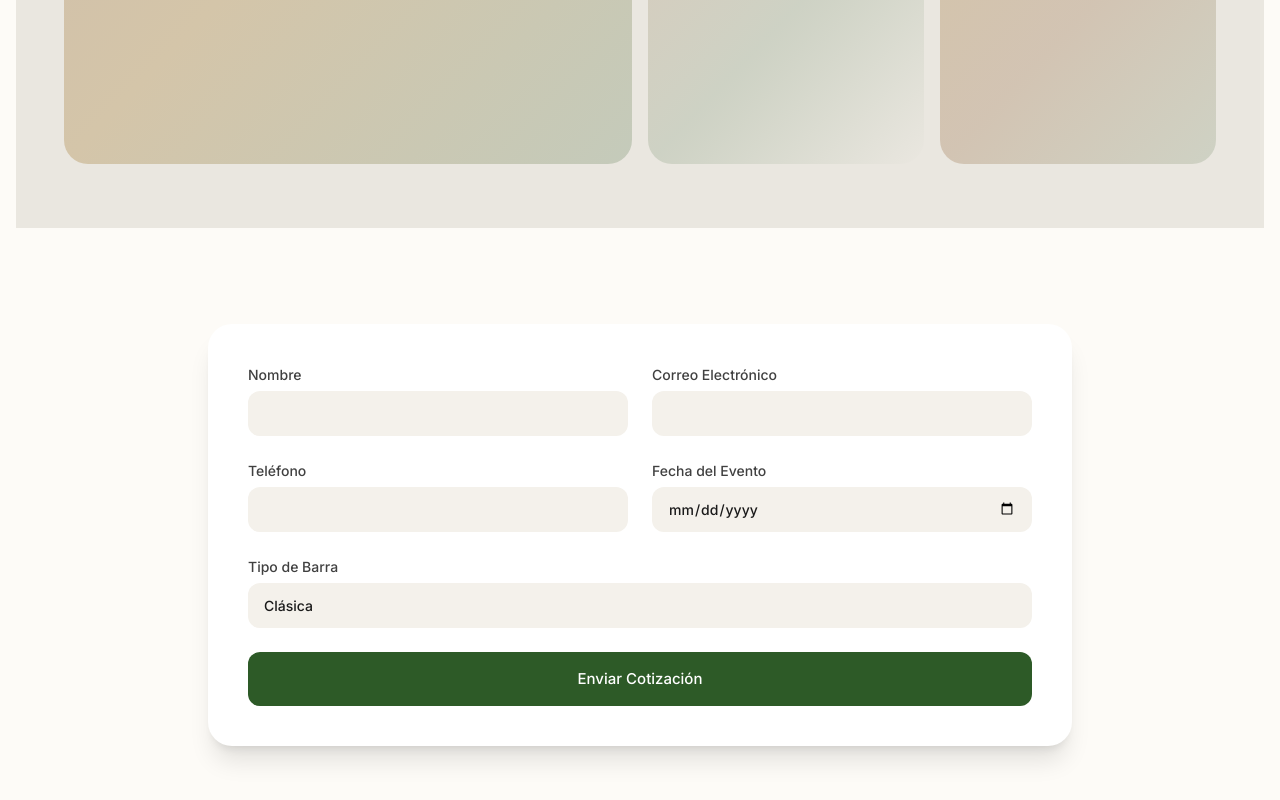
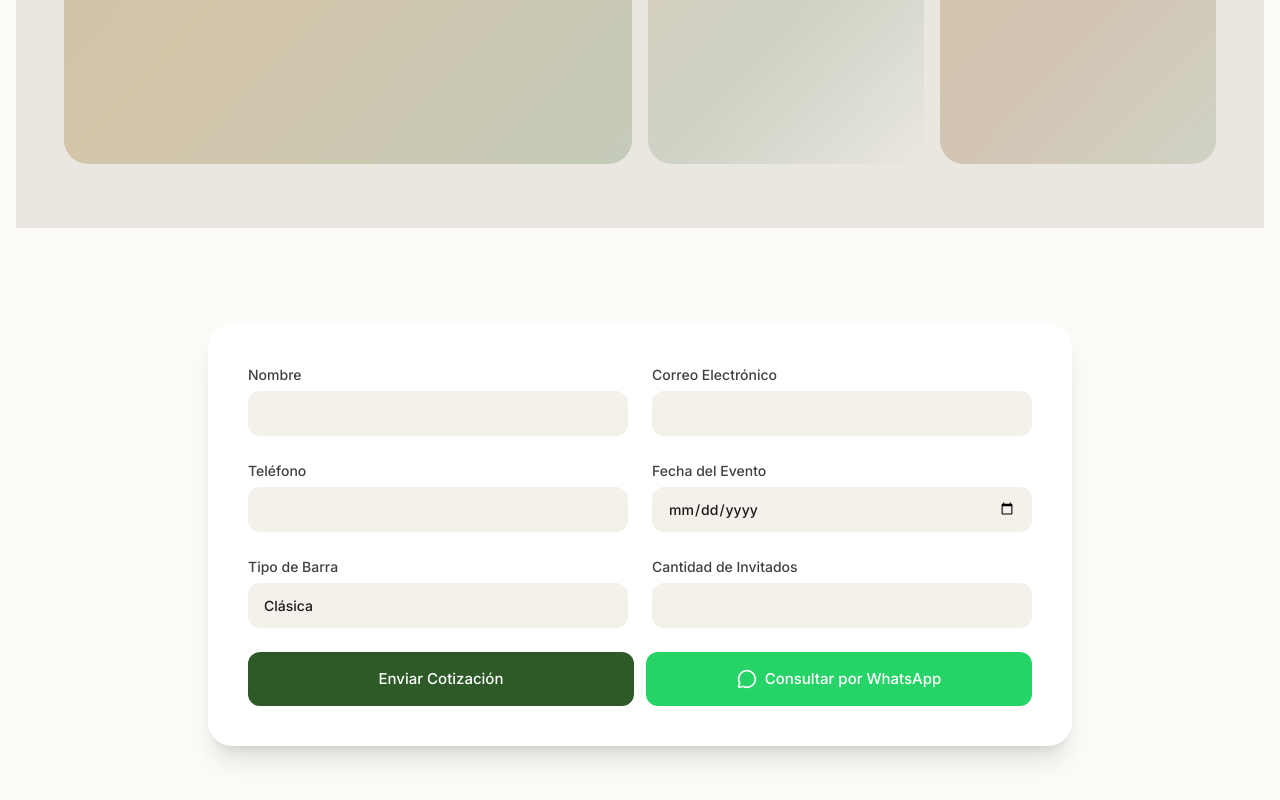
Before and after one commit to JeremiasBustos02/entre-tragos-v2, a React (Vite) app: page / in a window 1280 px wide. Shown: the part 2404-3204 px from the top of the page. Built offline with nearby package versions, Linux system fonts and the light colour scheme.

Commit message:
feat: contactform se maneja con formspree y se añadio btn whatsapp

```diff
--- a/src/app/components/ContactForm.tsx
+++ b/src/app/components/ContactForm.tsx
@@ -1,20 +1,25 @@
 import { useState, type ChangeEvent, type FormEvent } from 'react';
-import { Loader2 } from 'lucide-react';
+import { CheckCircle2, Loader2, MessageCircle } from 'lucide-react';
 
 import { BAR_TYPES } from '../types/contact';
 import type { FormState } from '../types/contact';
+
+const FORMSPREE_ENDPOINT = 'https://formspree.io/f/YOUR_FORM_ID';
 
 const INITIAL_FORM_STATE: FormState = {
   name: '',
   email: '',
   phone: '',
   eventDate: '',
+  guestCount: '',
   barType: 'clasica',
 };
 
 export default function ContactForm() {
   const [formData, setFormData] = useState<FormState>(INITIAL_FORM_STATE);
   const [isSubmitting, setIsSubmitting] = useState(false);
+  const [isSuccess, setIsSuccess] = useState(false);
+  const [submitError, setSubmitError] = useState<string | null>(null);
 
   const handleInputChange = (
     e: ChangeEvent<HTMLInputElement | HTMLSelectElement>,
@@ -23,15 +28,85 @@ export default function ContactForm() {
     setFormData((prev) => ({ ...prev, [name]: value }));
   };
 
-  const handleSubmit = (e: FormEvent<HTMLFormElement>) => {
+  const handleSubmit = async (e: FormEvent<HTMLFormElement>) => {
     e.preventDefault();
     setIsSubmitting(true);
+    setSubmitError(null);
 
-    setTimeout(() => {
+    try {
+      const response = await fetch(FORMSPREE_ENDPOINT, {
+        method: 'POST',
+        headers: { 'Content-Type': 'application/json' },
+        body: JSON.stringify(formData),
+      });
+
+      if (!response.ok) {
+        throw new Error('Error al enviar la solicitud');
+      }
+
+      setIsSuccess(true);
       setFormData(INITIAL_FORM_STATE);
+    } catch (error) {
+      setSubmitError(
+        error instanceof Error ? error.message : 'Ocurrió un error inesperado',
+      );
+    } finally {
       setIsSubmitting(false);
-    }, 2000);
+    }
   };
+
+  const handleWhatsAppOpen = () => {
+    const barLabel =
+      BAR_TYPES.find((b) => b.value === formData.barType)?.label ?? '';
+
+    const message = [
+      'Hola, me gustaría cotizar un evento.',
+      `Nombre: ${formData.name}`,
+      `Barra: ${barLabel}`,
+      `Invitados: ${formData.guestCount}`,
+      `Fecha: ${formData.eventDate}`,
+    ]
+      .filter(Boolean)
+      .join('\n');
+
+    const encodedMessage = encodeURIComponent(message);
+    window.open(`https://wa.me/?text=${encodedMessage}`, '_blank');
+  };
+
+  const handleReset = () => {
+    setIsSuccess(false);
+    setSubmitError(null);
+  };
+
+  if (isSuccess) {
+    return (
+      <section
+        id="contacto"
+        className="py-24 bg-[#FDFBF7] max-w-4xl mx-auto px-4"
+      >
+        <div className="bg-white rounded-3xl shadow-xl p-6 sm:p-10 text-center">
+          <CheckCircle2
+            className="w-14 h-14 text-[#2D5A27] mx-auto mb-5"
+            aria-hidden="true"
+          />
+          <h2 className="text-2xl font-semibold text-[#1A1A1A] mb-2">
+            ¡Solicitud Enviada!
+          </h2>
+          <p className="text-neutral-600 mb-8 max-w-sm mx-auto">
+            Nos pondremos en contacto contigo pronto para confirmar los detalles
+            de tu evento.
+          </p>
+          <button
+            type="button"
+            onClick={handleReset}
+            className="bg-[#2D5A27] text-white rounded-full px-8 py-3 text-[15px] font-medium hover:bg-[#244a1f] transition-colors"
+          >
+            Enviar otra solicitud
+          </button>
+        </div>
+      </section>
+    );
+  }
 
   return (
     <section id="contacto" className="py-24 bg-[#FDFBF7] max-w-4xl mx-auto px-4">
@@ -86,7 +161,7 @@ export default function ContactForm() {
               />
             </label>
 
-            <label className="flex flex-col gap-1.5 text-[14px] font-medium text-neutral-700 sm:col-span-2">
+            <label className="flex flex-col gap-1.5 text-[14px] font-medium text-neutral-700">
               Tipo de Barra
               <select
                 name="barType"
@@ -102,20 +177,53 @@ export default function ContactForm() {
               </select>
             </label>
 
+            <label className="flex flex-col gap-1.5 text-[14px] font-medium text-neutral-700">
+              Cantidad de Invitados
+              <input
+                type="number"
+                name="guestCount"
+                value={formData.guestCount}
+                onChange={handleInputChange}
+                required
+                min="1"
+                className="bg-[#F4F1EB] rounded-xl px-4 py-3 w-full focus:ring-2 focus:ring-[#2D5A27]/50 focus:outline-none text-[14px] text-[#1A1A1A]"
+              />
+            </label>
+
+            {submitError && (
+              <p className="col-span-1 sm:col-span-2 text-red-600 text-[14px]">
+                {submitError}
+              </p>
+            )}
+
+            <div className="col-span-1 sm:col-span-2 flex flex-col sm:flex-row gap-3">
               <button
                 type="submit"
                 disabled={isSubmitting}
-              className="col-span-1 sm:col-span-2 bg-[#2D5A27] text-white rounded-xl py-4 flex items-center justify-center gap-2 text-[15px] font-medium hover:bg-[#244a1f] transition-colors disabled:opacity-70 disabled:cursor-not-allowed"
+                className="flex-1 bg-[#2D5A27] text-white rounded-xl py-4 flex items-center justify-center gap-2 text-[15px] font-medium hover:bg-[#244a1f] transition-colors disabled:opacity-70 disabled:cursor-not-allowed"
               >
                 {isSubmitting ? (
                   <>
-                  <Loader2 className="w-5 h-5 animate-spin" aria-hidden="true" />
+                    <Loader2
+                      className="w-5 h-5 animate-spin"
+                      aria-hidden="true"
+                    />
                     Enviando...
                   </>
                 ) : (
                   'Enviar Cotización'
                 )}
               </button>
+
+              <button
+                type="button"
+                onClick={handleWhatsAppOpen}
+                className="flex-1 bg-[#25D366] text-white rounded-xl py-4 flex items-center justify-center gap-2 text-[15px] font-medium hover:bg-[#1fb855] transition-colors"
+              >
+                <MessageCircle className="w-5 h-5" aria-hidden="true" />
+                Consultar por WhatsApp
+              </button>
+            </div>
           </div>
         </form>
       </div>
--- a/src/app/types/contact.ts
+++ b/src/app/types/contact.ts
@@ -3,6 +3,7 @@ export interface FormState {
   email: string;
   phone: string;
   eventDate: string;
+  guestCount: string;
   barType: 'clasica' | 'premium';
 }
 
```
Lines whose indentation alone changed are shown as unchanged.
